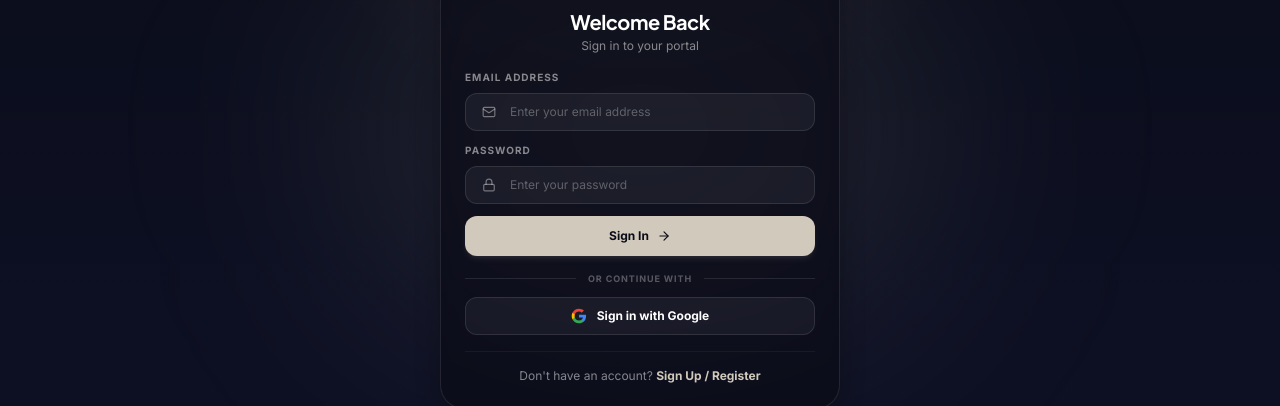
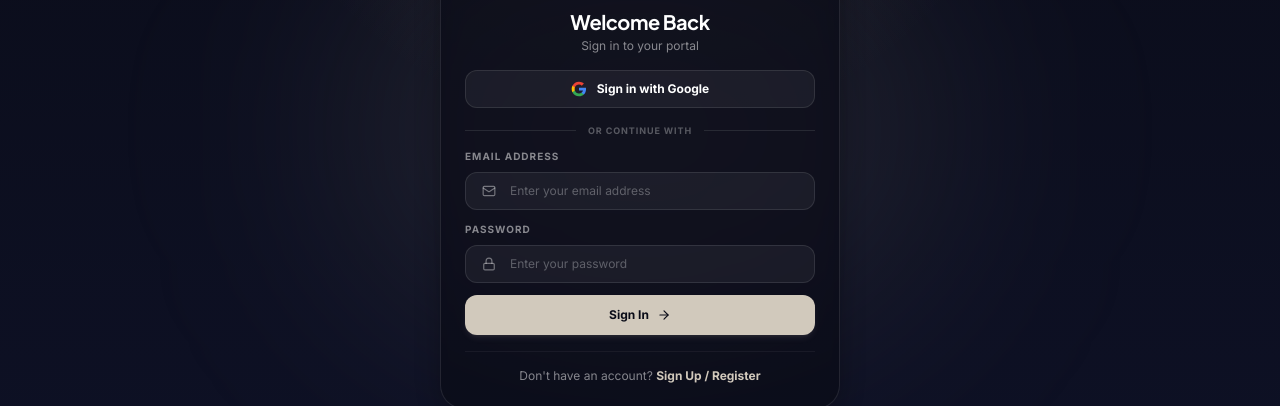
Before and after one commit to digihoodstudio/portalv1.1, a Next.js app in the folder frontend/: page /login in a window 1280 px wide. Shown: the part 270-676 px from the top of the page. Built offline with nearby package versions, Linux system fonts and the light colour scheme; no server answers; a web font is replaced by a local one.

Commit message:
fix Google sign-in: use Supabase OAuth (not next-auth), sync session to localStorage

```diff
--- a/frontend/app/auth/callback/route.ts
+++ b/frontend/app/auth/callback/route.ts
@@ -31,7 +31,7 @@ export async function GET(request: NextRequest) {
     const { error } = await supabase.auth.exchangeCodeForSession(code);
 
     if (!error) {
-      return NextResponse.redirect(`${origin}/dashboard`);
+      return NextResponse.redirect(`${origin}/auth/setup`);
     }
   }
 
--- /dev/null
+++ b/frontend/app/auth/setup/page.tsx
@@ -0,0 +1,35 @@
+"use client";
+import { useEffect } from "react";
+import { useRouter } from "next/navigation";
+import { createClient } from "@/lib/supabase/client";
+
+export default function AuthSetupPage() {
+  const router = useRouter();
+
+  useEffect(() => {
+    async function syncSession() {
+      const supabase = createClient();
+      const { data: { session } } = await supabase.auth.getSession();
+
+      if (session) {
+        localStorage.setItem("supabase_session", "true");
+        localStorage.setItem("user", JSON.stringify({
+          id: session.user.id,
+          email: session.user.email,
+          name: session.user.user_metadata?.full_name || session.user.email,
+          role: session.user.user_metadata?.role || "USER",
+        }));
+      }
+
+      router.replace("/dashboard");
+    }
+
+    syncSession();
+  }, [router]);
+
+  return (
+    <main className="flex min-h-screen items-center justify-center">
+      <p className="text-sm text-foreground/50 animate-pulse">Setting up your session...</p>
+    </main>
+  );
+}
--- a/frontend/app/login/page.tsx
+++ b/frontend/app/login/page.tsx
@@ -5,17 +5,16 @@ import Link from "next/link";
 import Image from "next/image";
 import { motion, AnimatePresence } from "framer-motion";
 import { Mail, Lock, ArrowRight, AlertCircle } from "lucide-react";
-import { signIn, useSession } from "next-auth/react";
+import { createClient } from "@/lib/supabase/client";
 
-function DigihoodLogo() {
+function GoogleIcon() {
   return (
-    <Image
-      src="/digilogo.png"
-      alt="Digihood Studio"
-      width={48}
-      height={48}
-      className="rounded-full object-cover"
-    />
+    <svg width="16" height="16" viewBox="0 0 24 24" fill="none">
+      <path d="M22.56 12.25c0-.78-.07-1.53-.2-2.25H12v4.26h5.92a5.06 5.06 0 0 1-2.2 3.32v2.77h3.57c2.08-1.92 3.28-4.74 3.28-8.1z" fill="#4285F4" />
+      <path d="M12 23c2.97 0 5.46-.98 7.28-2.66l-3.57-2.77c-.98.66-2.23 1.06-3.71 1.06-2.86 0-5.29-1.93-6.16-4.53H2.18v2.84C3.99 20.53 7.7 23 12 23z" fill="#34A853" />
+      <path d="M5.84 14.09c-.22-.66-.35-1.36-.35-2.09s.13-1.43.35-2.09V7.07H2.18C1.43 8.55 1 10.22 1 12s.43 3.45 1.18 4.93l2.85-2.22.81-.62z" fill="#FBBC05" />
+      <path d="M12 5.38c1.62 0 3.06.56 4.21 1.64l3.15-3.15C17.45 2.09 14.97 1 12 1 7.7 1 3.99 3.47 2.18 7.07l3.66 2.84c.87-2.6 3.3-4.53 6.16-4.53z" fill="#EA4335" />
+    </svg>
   );
 }
 
@@ -25,6 +24,7 @@ function LoginContent() {
   const [status, setStatus] = useState("");
   const [errorMsg, setErrorMsg] = useState("");
   const [loading, setLoading] = useState(false);
+  const [googleLoading, setGoogleLoading] = useState(false);
   const [email, setEmail] = useState("");
   const [password, setPassword] = useState("");
 
@@ -32,14 +32,35 @@ function LoginContent() {
     if (searchParams.get("registered") === "true") {
       setStatus("Registration successful! Please sign in with your credentials.");
     }
+    if (searchParams.get("error") === "auth_failed") {
+      setErrorMsg("Google sign-in failed. Please try again.");
+    }
   }, [searchParams]);
-
-  const { data: session } = useSession();
 
   useEffect(() => {
     const token = localStorage.getItem("token");
-    if (token || session) router.push("/dashboard");
-  }, [router, session]);
+    if (token) router.push("/dashboard");
+  }, [router]);
+
+  const handleGoogleSignIn = async () => {
+    setGoogleLoading(true);
+    setErrorMsg("");
+    setStatus("");
+
+    try {
+      const supabase = createClient();
+      const { error } = await supabase.auth.signInWithOAuth({
+        provider: "google",
+        options: {
+          redirectTo: `${window.location.origin}/auth/callback`,
+        },
+      });
+      if (error) throw new Error(error.message);
+    } catch (err: any) {
+      setErrorMsg(err.message || "Google sign-in failed. Please try again.");
+      setGoogleLoading(false);
+    }
+  };
 
   const handleSubmit = async (e: React.FormEvent) => {
     e.preventDefault();
@@ -96,7 +117,7 @@ function LoginContent() {
         className="w-full max-w-[400px] rounded-[24px] border border-white/10 bg-background/80 p-6 shadow-glow text-heading backdrop-blur-md"
       >
         <div className="mx-auto flex w-full items-center justify-center mb-3">
-          <DigihoodLogo />
+          <Image src="/digilogo.png" alt="Digihood Studio" width={48} height={48} className="rounded-full object-cover" />
         </div>
 
         <div className="text-center">
@@ -130,7 +151,36 @@ function LoginContent() {
           )}
         </AnimatePresence>
 
-        <form onSubmit={handleSubmit} className="mt-4 space-y-3">
+        <div className="mt-4">
+          <button
+            type="button"
+            onClick={handleGoogleSignIn}
+            disabled={googleLoading || loading}
+            className="flex w-full items-center justify-center gap-2.5 rounded-xl border border-white/10 bg-white/5 py-2.5 text-xs font-bold text-heading hover:bg-white/10 transition disabled:opacity-50"
+          >
+            {googleLoading ? (
+              <>
+                <div className="h-4 w-4 animate-spin rounded-full border-2 border-white/20 border-t-white" />
+                <span>Connecting to Google...</span>
+              </>
+            ) : (
+              <>
+                <GoogleIcon />
+                <span>Sign in with Google</span>
+              </>
+            )}
+          </button>
+        </div>
+
+        <div className="mt-4">
+          <div className="relative flex items-center gap-3">
+            <div className="flex-1 border-t border-white/10" />
+            <span className="text-[9px] font-bold uppercase tracking-widest text-heading/30">or continue with</span>
+            <div className="flex-1 border-t border-white/10" />
+          </div>
+        </div>
+
+        <form onSubmit={handleSubmit} className="mt-3 space-y-3">
           <div>
             <label className="text-[10px] font-bold text-heading/50 tracking-widest uppercase block mb-2">
               Email Address
@@ -171,7 +221,7 @@ function LoginContent() {
 
           <button
             type="submit"
-            disabled={loading}
+            disabled={loading || googleLoading}
             className="mt-4 flex w-full items-center justify-center gap-2 rounded-xl
                        bg-gold hover:brightness-110 py-3 text-xs font-bold
                        text-background transition duration-200 shadow-md shadow-gold/10
@@ -182,27 +232,6 @@ function LoginContent() {
           </button>
         </form>
 
-        <div className="mt-4">
-          <div className="relative flex items-center gap-3">
-            <div className="flex-1 border-t border-white/10" />
-            <span className="text-[9px] font-bold uppercase tracking-widest text-heading/30">or continue with</span>
-            <div className="flex-1 border-t border-white/10" />
-          </div>
-
-          <button
-            onClick={() => signIn("google", { callbackUrl: "/dashboard" })}
-            className="mt-3 flex w-full items-center justify-center gap-2.5 rounded-xl border border-white/10 bg-white/5 py-2.5 text-xs font-bold text-heading hover:bg-white/10 transition"
-          >
-            <svg viewBox="0 0 24 24" className="h-4 w-4" aria-hidden="true">
-              <path d="M22.56 12.25c0-.78-.07-1.53-.2-2.25H12v4.26h5.92a5.06 5.06 0 0 1-2.2 3.32v2.77h3.57c2.08-1.92 3.28-4.74 3.28-8.1z" fill="#4285F4" />
-              <path d="M12 23c2.97 0 5.46-.98 7.28-2.66l-3.57-2.77c-.98.66-2.23 1.06-3.71 1.06-2.86 0-5.29-1.93-6.16-4.53H2.18v2.84C3.99 20.53 7.7 23 12 23z" fill="#34A853" />
-              <path d="M5.84 14.09c-.22-.66-.35-1.36-.35-2.09s.13-1.43.35-2.09V7.07H2.18C1.43 8.55 1 10.22 1 12s.43 3.45 1.18 4.93l2.85-2.22.81-.62z" fill="#FBBC05" />
-              <path d="M12 5.38c1.62 0 3.06.56 4.21 1.64l3.15-3.15C17.45 2.09 14.97 1 12 1 7.7 1 3.99 3.47 2.18 7.07l3.66 2.84c.87-2.6 3.3-4.53 6.16-4.53z" fill="#EA4335" />
-            </svg>
-            Sign in with Google
-          </button>
-        </div>
-
         <div className="mt-4 border-t border-white/5 pt-4 text-center">
           <p className="text-xs text-heading/50">
             Don&apos;t have an account?{" "}
@@ -211,7 +240,6 @@ function LoginContent() {
             </Link>
           </p>
         </div>
-
       </motion.div>
     </main>
   );
--- a/frontend/components/Navbar.tsx
+++ b/frontend/components/Navbar.tsx
@@ -66,14 +66,15 @@ export default function Navbar() {
     };
   }, [handleMouseMove, handleMouseLeave]);
 
-  // ── Legacy auth check ──
+  // ── Auth check (localStorage token OR Supabase session) ──
   useEffect(() => {
     const checkAuth = () => {
       const token = localStorage.getItem("token");
+      const supabaseSession = localStorage.getItem("supabase_session");
       const userStr = localStorage.getItem("user");
-      setIsLoggedIn(!!token);
+      setIsLoggedIn(!!token || !!supabaseSession);
 
-      if (token && userStr) {
+      if ((token || supabaseSession) && userStr) {
         try {
           const user = JSON.parse(userStr);
           const role = user.role?.toUpperCase?.() || user.role;
@@ -126,9 +127,10 @@ export default function Navbar() {
   // Determine combined login state (legacy OR Google session)
   const effectiveLoggedIn = isLoggedIn || !!session;
 
-  const handleLogout = () => {
+  const handleLogout = async () => {
     localStorage.removeItem("token");
     localStorage.removeItem("user");
+    localStorage.removeItem("supabase_session");
     setIsLoggedIn(false);
     setUserRole(null);
     setMobileOpen(false);
@@ -136,6 +138,9 @@ export default function Navbar() {
     if (session) {
       signOut({ callbackUrl: "/" });
     } else {
+      const { createClient } = await import("@/lib/supabase/client");
+      const supabase = createClient();
+      await supabase.auth.signOut();
       window.location.href = "/";
     }
   };
```
